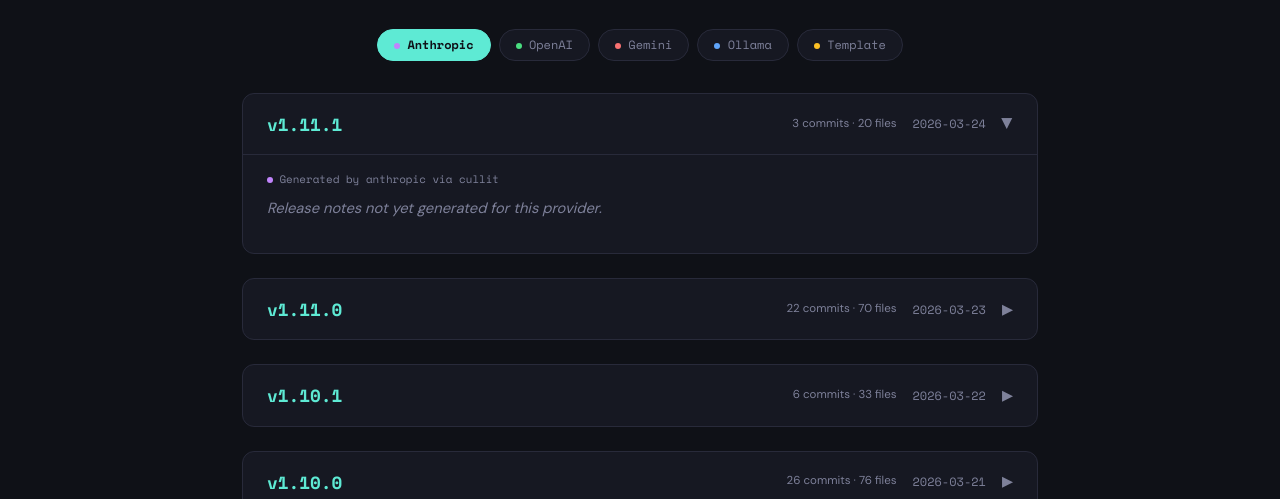
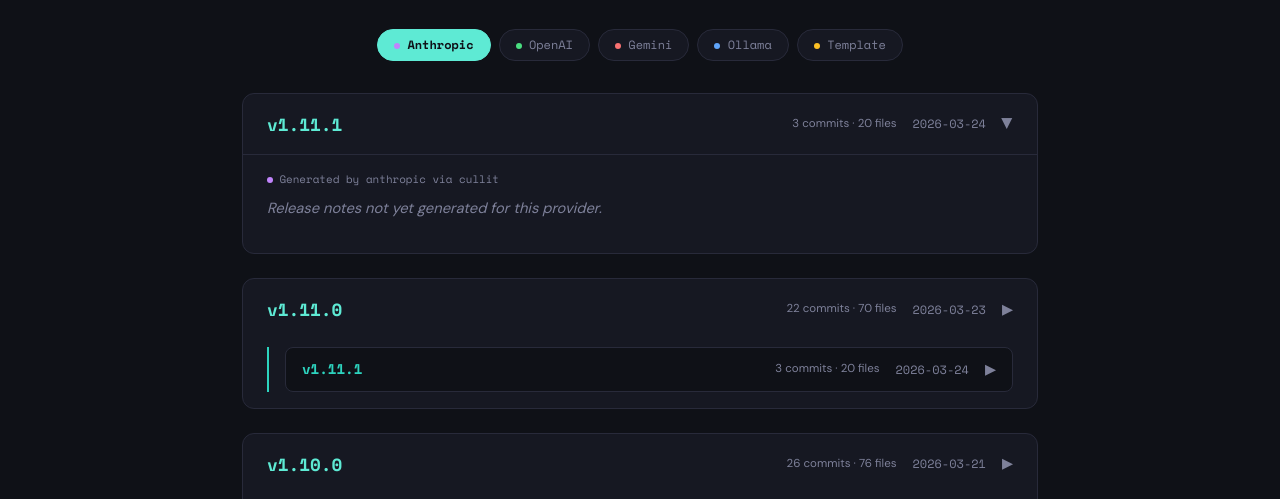
Before and after one commit to actions-marketplace-validations/mttaylor_cullit, a website: page site/releases.html in a window 1280 px wide. Shown: the part 282-781 px from the top of the page. Drawn offline with nearby package versions, Linux system fonts and the light colour scheme.

Commit message:
Add v1.11.1 site release notes, nest patches under minor versions [skip ci]

```diff
--- a/site/releases.html
+++ b/site/releases.html
@@ -308,6 +308,44 @@
   .provider-dot.ollama { background: var(--terminal-blue); }
   .provider-dot.template { background: var(--terminal-yellow); }
 
+  /* --- Patch sub-cards --- */
+  .patch-list {
+    margin: 0 1.5rem 1rem;
+    border-left: 2px solid var(--accent-dim);
+    padding-left: 0;
+  }
+  .patch-card {
+    background: var(--bg);
+    border: 1px solid var(--border);
+    border-radius: 8px;
+    margin: 0.5rem 0 0.5rem 1rem;
+    overflow: hidden;
+    transition: border-color 0.2s;
+  }
+  .patch-card:hover { border-color: var(--accent-dim); }
+  .patch-header {
+    display: flex;
+    align-items: center;
+    justify-content: space-between;
+    padding: 0.6rem 1rem;
+    cursor: pointer;
+    user-select: none;
+  }
+  .patch-header:hover { background: var(--bg-card-hover); }
+  .patch-version {
+    font-family: 'Space Mono', monospace;
+    font-size: 0.88rem;
+    color: var(--accent-dim);
+    font-weight: 600;
+  }
+  .patch-body {
+    display: none;
+    padding: 0 1rem 1rem;
+    border-top: 1px solid var(--border);
+  }
+  .patch-card.open .patch-body { display: block; }
+  .patch-card.open .release-chevron { transform: rotate(90deg); }
+
   /* --- Empty / loading --- */
   .loading {
     text-align: center;
@@ -449,6 +487,37 @@
       const content = provData?.html || md2html(provData?.markdown);
       const hasProvider = !!provData?.markdown || !!provData?.html;
 
+      // Render nested patches
+      const patches = (r._patches || []).map(p => {
+        const pProvData = p.providers?.[activeProvider];
+        const pContent = pProvData?.html || md2html(pProvData?.markdown);
+        const pHasProvider = !!pProvData?.markdown || !!pProvData?.html;
+        return `
+          <div class="patch-card" data-version="${p.version}">
+            <div class="patch-header" onclick="this.parentElement.classList.toggle('open')">
+              <span class="patch-version">${p.version}</span>
+              <div class="release-meta">
+                <span class="release-stats">${p.commits} commits · ${p.filesChanged} files</span>
+                <span class="release-date">${p.date}</span>
+                <span class="release-chevron">▶</span>
+              </div>
+            </div>
+            <div class="patch-body">
+              <div class="provider-label">
+                <span class="provider-dot ${activeProvider}"></span>
+                Generated by ${activeProvider === 'template' ? 'cullit template engine' : activeProvider + ' via cullit'}
+                ${pProvData?.generatedAt ? ' · ' + pProvData.generatedAt.split('T')[0] : ''}
+              </div>
+              <div class="release-content">
+                ${pHasProvider ? pContent : '<p style="color:var(--text-dim)"><em>Release notes not yet generated for this provider.</em></p>'}
+              </div>
+            </div>
+          </div>
+        `;
+      }).join('');
+
+      const patchesHtml = patches ? `<div class="patch-list">${patches}</div>` : '';
+
       return `
         <div class="release-card${i === 0 ? ' open' : ''}" data-version="${r.version}">
           <div class="release-header" onclick="this.parentElement.classList.toggle('open')">
@@ -469,6 +538,7 @@
               ${hasProvider ? content : '<p style="color:var(--text-dim)"><em>Release notes not yet generated for this provider.</em></p>'}
             </div>
           </div>
+          ${patchesHtml}
         </div>
       `;
     }).join('');
@@ -481,14 +551,28 @@
       if (!indexRes.ok) throw new Error('No index');
       const index = await indexRes.json();
 
-      // Load full data for each release
+      // Load full data for each release and its patches
       const promises = index.map(async (entry) => {
+        let main;
         try {
           const res = await fetch(`releases/${entry.version}.json`);
-          return res.ok ? await res.json() : entry;
+          main = res.ok ? await res.json() : entry;
         } catch {
-          return entry;
+          main = entry;
         }
+
+        // Load patch data
+        const patches = entry.patches || [];
+        const patchPromises = patches.map(async (p) => {
+          try {
+            const res = await fetch(`releases/${p.version}.json`);
+            return res.ok ? await res.json() : p;
+          } catch {
+            return p;
+          }
+        });
+        main._patches = await Promise.all(patchPromises);
+        return main;
       });
 
       releasesData = await Promise.all(promises);
--- a/site/releases/index.json
+++ b/site/releases/index.json
@@ -19,19 +19,21 @@
       "openai",
       "gemini",
       "ollama"
-    ]
-  },
-  {
-    "version": "v1.10.1",
-    "date": "2026-03-22",
-    "commits": 6,
-    "filesChanged": 33,
-    "providers": [
-      "template",
-      "anthropic",
-      "ollama",
-      "openai",
-      "gemini"
+    ],
+    "patches": [
+      {
+        "version": "v1.11.1",
+        "date": "2026-03-24",
+        "commits": 3,
+        "filesChanged": 20,
+        "providers": [
+          "anthropic",
+          "openai",
+          "gemini",
+          "ollama",
+          "template"
+        ]
+      }
     ]
   },
   {
@@ -46,6 +48,21 @@
       "ollama",
       "openai",
       "gemini"
+    ],
+    "patches": [
+      {
+        "version": "v1.10.1",
+        "date": "2026-03-22",
+        "commits": 6,
+        "filesChanged": 33,
+        "providers": [
+          "template",
+          "anthropic",
+          "ollama",
+          "openai",
+          "gemini"
+        ]
+      }
     ]
   },
   {
```
